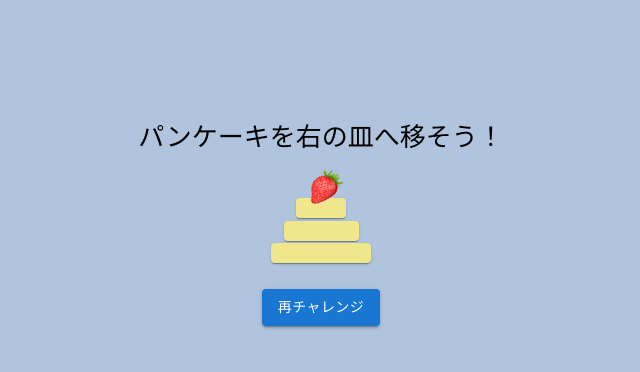
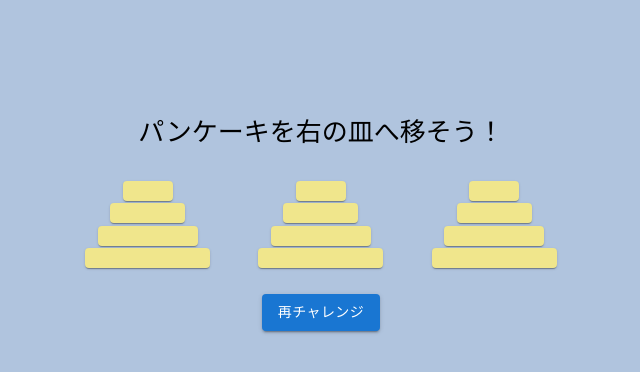
Before and after one commit to wildbook7/pancakes-of-hanoi, a React (Create React App) app: page / in a window 1280 px wide. Shown: the top 372 px of the page, without its empty margins (319-959 px from the left). Built offline with nearby package versions, Linux system fonts and the light colour scheme.

Commit message:
イチゴの表示切替

```diff
--- a/src/App.tsx
+++ b/src/App.tsx
@@ -1,10 +1,11 @@
-import React from 'react';
+import React, { useState } from 'react';
 import strawberry from './strawberry.png';
 import './App.css';
 import Button from '@mui/material/Button'
 import Paper from '@mui/material/Paper'
 import Stack from '@mui/material/Stack'
 import { styled } from '@mui/material/styles'
+import { Grid } from '@mui/material';
 
 const CustomPaper = styled(Paper)(() => ({
   backgroundColor: 'khaki',
@@ -13,23 +14,50 @@ const CustomPaper = styled(Paper)(() => ({
 }))
 
 function App() {
+  const [strawberryFlag, setStrawberryFlag] = useState(false)
+
+  const change = () => setStrawberryFlag(!strawberryFlag)
+
   return (
     <div className="App">
       <header className="App-header">
         パンケーキを右の皿へ移そう！
+        <Grid container spacing={2} sx={{ width: '800px' }}>
+          <Grid item xs={2.1}></Grid>
+          <Grid item xs={2.6}>
+          <Stack spacing={0.3} alignItems={'center'} justifyContent={'flex-end'} sx={{ height: '120px' }}>
+              <CustomPaper sx={{ width: '50px' }}>&nbsp;</CustomPaper>
+              <CustomPaper sx={{ width: '75px' }}>&nbsp;</CustomPaper>
+              <CustomPaper sx={{ width: '100px' }}>&nbsp;</CustomPaper>
+              <CustomPaper sx={{ width: '125px' }}>&nbsp;</CustomPaper>
+            </Stack>
+          </Grid>
+          <Grid item xs={2.6}>
+          <Stack spacing={0.3} alignItems={'center'} justifyContent={'flex-end'} sx={{ height: '120px' }}>
+              <CustomPaper sx={{ width: '50px' }}>&nbsp;</CustomPaper>
+              <CustomPaper sx={{ width: '75px' }}>&nbsp;</CustomPaper>
+              <CustomPaper sx={{ width: '100px' }}>&nbsp;</CustomPaper>
+              <CustomPaper sx={{ width: '125px' }}>&nbsp;</CustomPaper>
+            </Stack>
+          </Grid>
+          <Grid item xs={2.6}>
+            <Stack spacing={0.3} alignItems={'center'} justifyContent={'flex-end'} sx={{ height: '120px' }}>
               <img src={strawberry} alt="strawberry" style={{
                 width: "60px",
                 position: "relative",
-          top: "12px",
-          left: "3px",
+                top: "13px",
+                left: "5px",
+                visibility: strawberryFlag? "visible" : "hidden",
               }} />
-        <Stack spacing={0.3} alignItems="center">
               <CustomPaper sx={{ width: '50px' }}>&nbsp;</CustomPaper>
               <CustomPaper sx={{ width: '75px' }}>&nbsp;</CustomPaper>
               <CustomPaper sx={{ width: '100px' }}>&nbsp;</CustomPaper>
+              <CustomPaper sx={{ width: '125px' }}>&nbsp;</CustomPaper>
             </Stack>
+          </Grid>
+        </Grid>
         <p>
-          <Button variant="contained">再チャレンジ</Button>
+          <Button variant="contained" onClick={ change }>再チャレンジ</Button>
           <br />
         </p>
         <p>&nbsp;</p>
```
Lines whose indentation alone changed are shown as unchanged.
